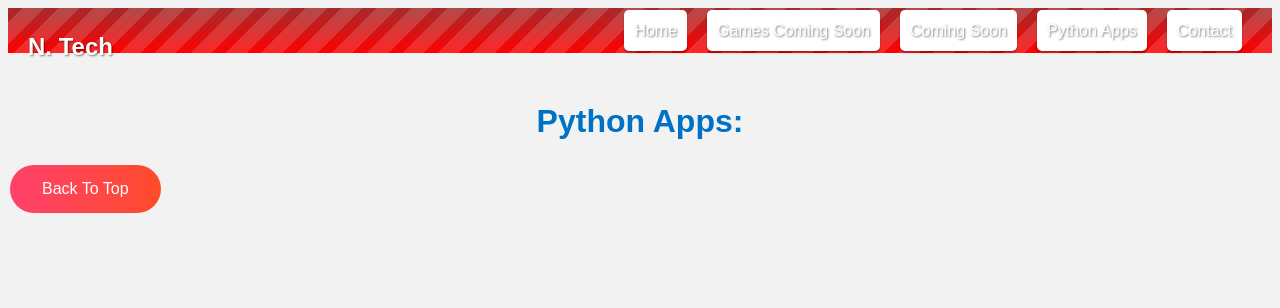
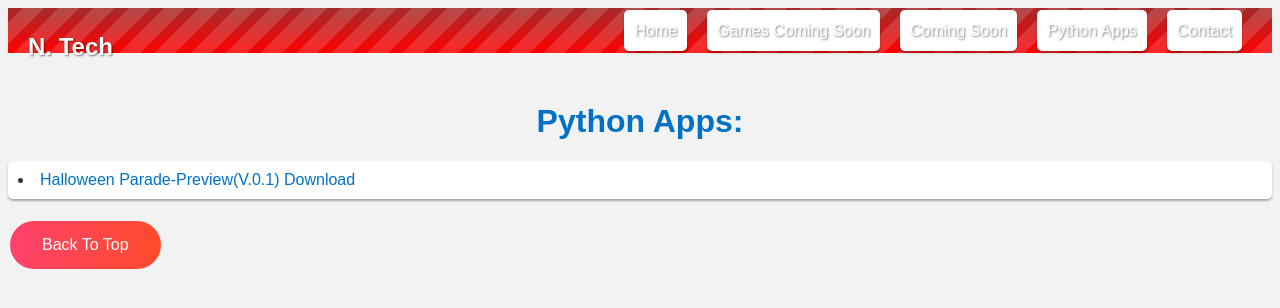
Before and after one commit to NolanBailey/N.Tech, a plain HTML site: page Py.html in a window 1280 px wide. Drawn offline with Linux system fonts and the light colour scheme.

Commit message:
Update Py.html

```diff
--- a/Py.html
+++ b/Py.html
@@ -115,6 +115,9 @@
 </header>
 <body>
 	<h1>Python Apps:</h1>
+	<li><a href="/python/halloween-parade.py" download="Halloween_Game_V.0.1">Halloween Parade-Preview(V.0.1) Download
+	</a></li>
+	<br>
 	<button onclick="window.scrollTo (0,0)">Back To Top</button>
 </body>
 </html>
```
